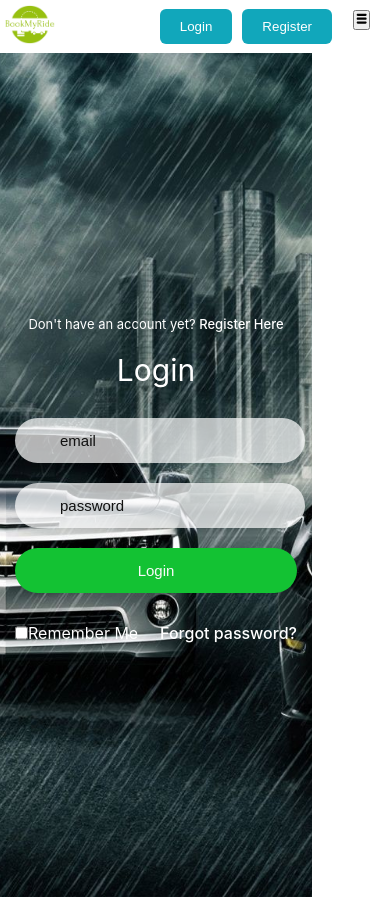
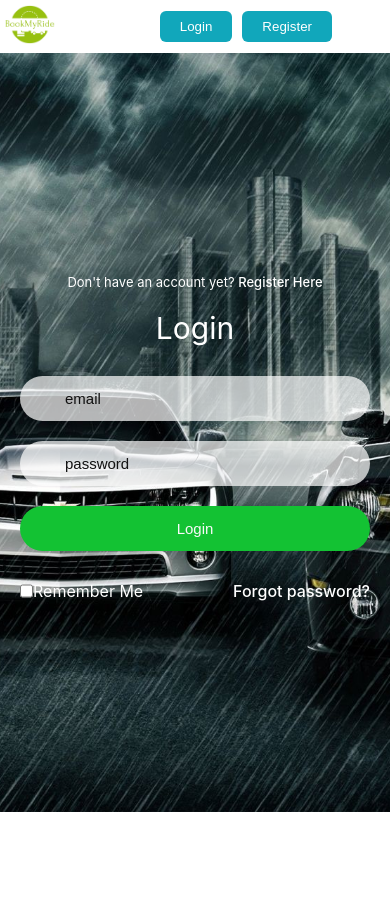
Before and after one commit to vanelnw/book-my-ride-frontend, a React (Create React App) app: page / in a window 390 px wide. After the commit the page ends 844 px from the top, so only its background shows below. Built offline with nearby package versions, Linux system fonts and the light colour scheme.

Commit message:
add some style

```diff
--- a/src/App.css
+++ b/src/App.css
@@ -13,19 +13,20 @@ html {
 }
 
 .home {
-  width: 80%;
+  /* width: 80%; */
 }
 
 .loginPage,
 .registerPage {
   background-image: url("./assets/Best\ Car\ Wallpapers\ Hd\ 35\ Pictures.jpg");
-  height: 100vh;
+  height: 90vh;
   background-position: center;
   background-repeat: no-repeat;
   background-size: cover;
   display: flex;
   justify-content: center;
   align-items: center;
+  width: 100vw;
 }
 
 a {
--- a/src/App.js
+++ b/src/App.js
@@ -21,7 +21,7 @@ function App() {
         <Router>
           <TopNav />
           <div className="d-flex">
-            <Navbar />
+            {isAuthenticated && <Navbar /> }
             <div className="home">
               <ToastContainer />
               <Routes>
--- a/src/components/nav/nav.css
+++ b/src/components/nav/nav.css
@@ -110,6 +110,10 @@ a {
   .sidebar button {
     display: block;
   }
+
+  .button {
+    padding: 8px 20px;
+  }
 }
 
 /* Sidenav */
@@ -123,6 +127,16 @@ a {
 
 .sidebar .hum {
   margin-left: 90%;
+  border: none;
+}
+
+.icons {
+  color: rgb(70, 70, 70);
+}
+
+.sidebar .hum .icons {
+  width: 35px !important;
+  height: 35px !important;
 }
 
 .sidebar.open {
@@ -215,10 +229,6 @@ a {
     padding: 5px 5px 5px;
   }
 
-  .icons {
-    color: rgb(70, 70, 70);
-  }
-
   .footer {
     font-size: 13px;
   }
```
